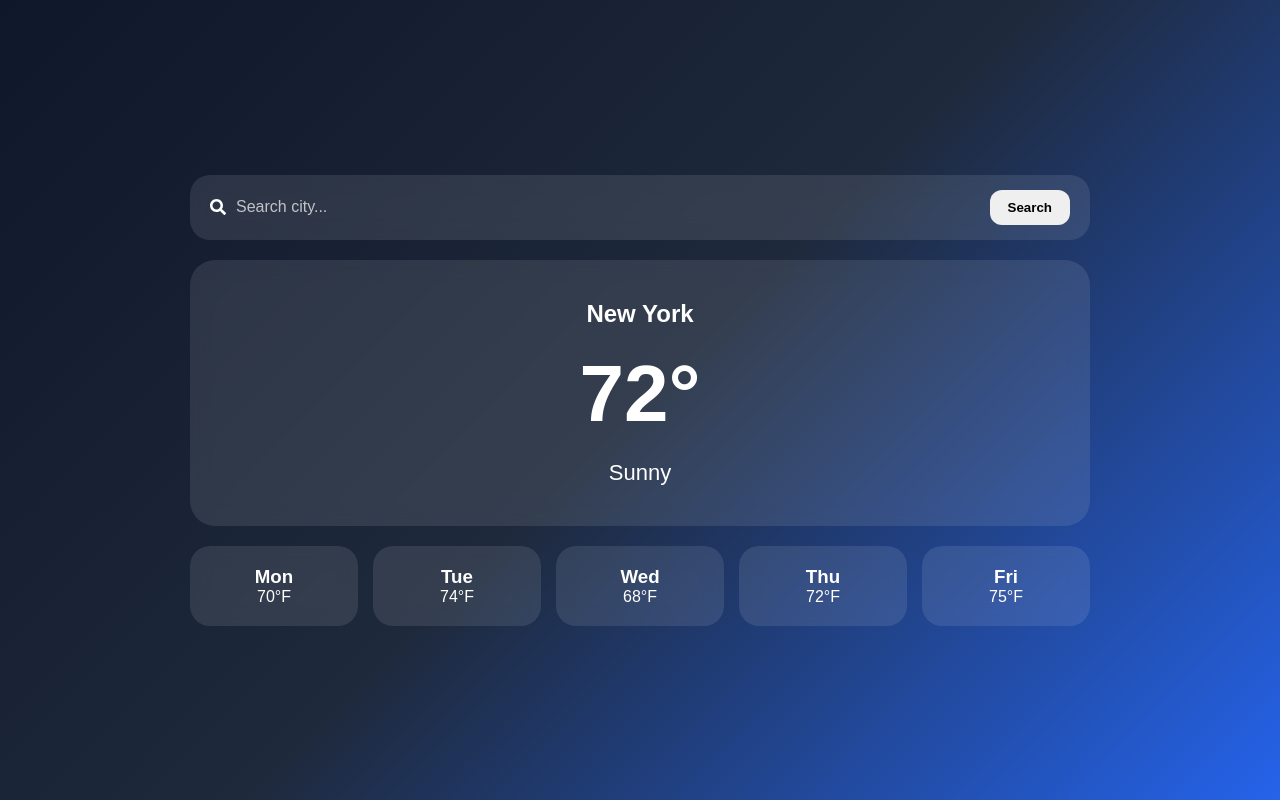
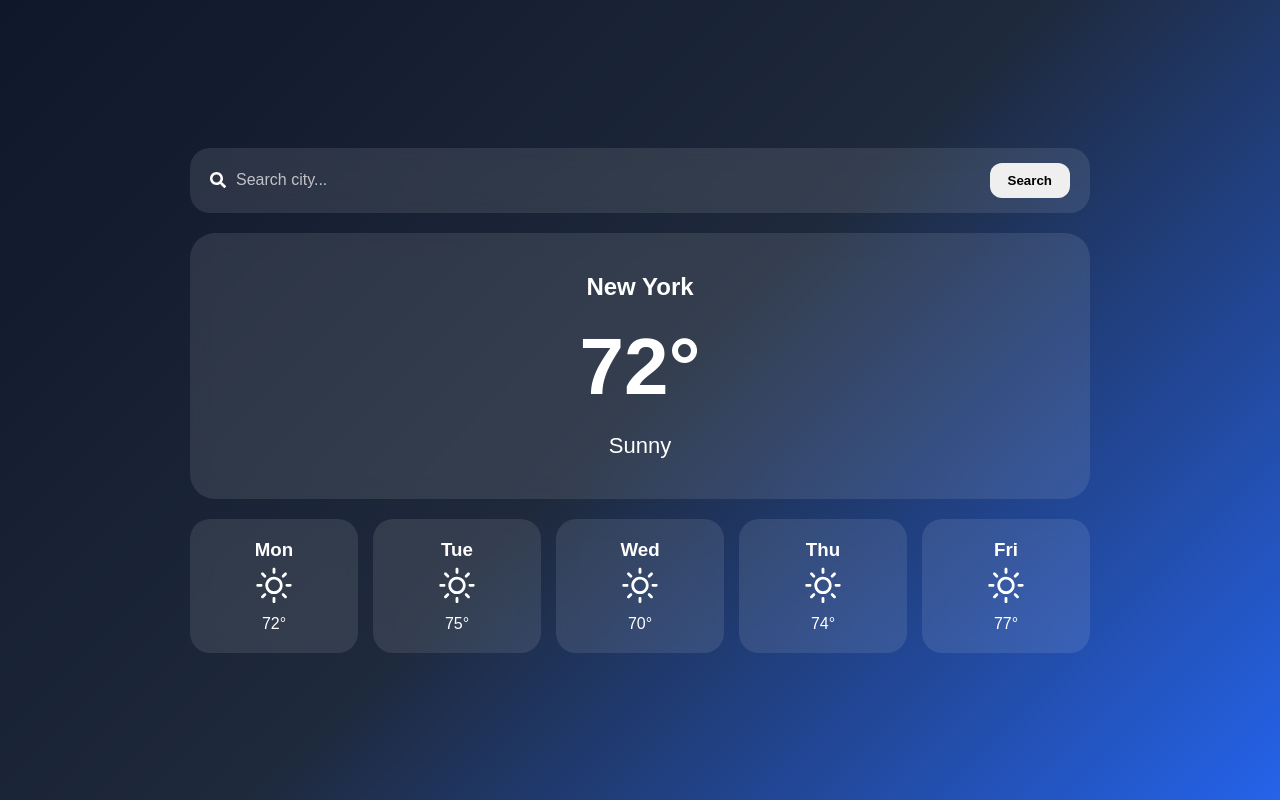
Before and after one commit to Agent610/weather-dashboard, a React (Vite) app in the folder Weather-Dashboard/: page / in a window 1280 px wide. Built offline with nearby package versions, Linux system fonts and the light colour scheme.

Commit message:
Added weather icons and new files

```diff
--- a/Weather-Dashboard/src/App.jsx
+++ b/Weather-Dashboard/src/App.jsx
@@ -3,6 +3,8 @@
 import SearchBar from "./components/SearchBar/SearchBar.jsx";
 import WeatherCard from "./components/WeatherCard/WeatherCard.jsx";
 import ForecastList from "./components/ForecastList/ForecastList.jsx";
+import { saveRecentCity } from "./utils/localStorage.js";
+import mockWeather from "./data/mockWeather.js";
 
 function App() {
   const [city, setCity] = useState("");
@@ -14,7 +16,7 @@
 
         <WeatherCard cityName="New York" temperature="72°" condition="Sunny" />
 
-        <ForecastList />
+        <ForecastList forecast={mockWeather.forecast} />
       </div>
     </div>
   );
--- a/Weather-Dashboard/src/components/ForecastCard/ForecastCard.css
+++ b/Weather-Dashboard/src/components/ForecastCard/ForecastCard.css
@@ -1,3 +1,15 @@
+.forecast-card {
+  background: rgba(255, 255, 255, 0.1);
+  backdrop-filter: blur(10px);
+  border-radius: 20px;
+  padding: 20px;
+  text-align: center;
+  color: white;
+}
+
+.forecast-icon {
+  font-size: 50px;
+}
 .forecast-card:hover {
   transform: scale(1.05);
 }
--- a/Weather-Dashboard/src/components/ForecastCard/ForecastCard.jsx
+++ b/Weather-Dashboard/src/components/ForecastCard/ForecastCard.jsx
@@ -0,0 +1,16 @@
+import "./ForecastCard.css";
+import { WiDaySunny } from "react-icons/wi";
+
+function ForecastCard({ day, temp }) {
+  return (
+    <div className="forecast-card">
+      <h3>{day}</h3>
+
+      <WiDaySunny className="forecast-icon" />
+
+      <p>{temp}</p>
+    </div>
+  );
+}
+
+export default ForecastCard;
--- a/Weather-Dashboard/src/components/ForecastList/ForecastList.jsx
+++ b/Weather-Dashboard/src/components/ForecastList/ForecastList.jsx
@@ -1,29 +1,14 @@
 import "./ForecastList.css";
 import { motion } from "framer-motion";
+import ForecastCard from "../ForecastCard/ForecastCard";
 
-function ForecastList() {
-  const forecast = [
-    { day: "Mon", temp: "70°F" },
-    { day: "Tue", temp: "74°F" },
-    { day: "Wed", temp: "68°F" },
-    { day: "Thu", temp: "72°F" },
-    { day: "Fri", temp: "75°F" },
-  ];
-
+function ForecastList({ forecast = [] }) {
   return (
-    <motion.div
-      className="forecast-list"
-      whileHover={{ scale: 1.05 }}
-      whileTap={{ scale: 0.98 }}
-    >
+    <div className="forecast-list">
       {forecast.map((item, index) => (
-        <div className="forecast-card" key={index}>
-          <h3>{item.day}</h3>
-
-          <p>{item.temp}</p>
-        </div>
+        <ForecastCard key={index} day={item.day} temp={item.temp} />
       ))}
-    </motion.div>
+    </div>
   );
 }
 
--- a/Weather-Dashboard/src/components/WeatherCard/WeatherCard.jsx
+++ b/Weather-Dashboard/src/components/WeatherCard/WeatherCard.jsx
@@ -1,5 +1,6 @@
 import "./WeatherCard.css";
 import { motion } from "framer-motion";
+import { WiDaySunny } from "react-icons/wi";
 
 function WeatherCard({ cityName, temperature, condition }) {
   return (
--- /dev/null
+++ b/Weather-Dashboard/src/services/weatherService.js
@@ -0,0 +1,5 @@
+import mockWeather from "../data/mockWeather";
+
+export const getWeather = async () => {
+  return mockWeather;
+};
--- /dev/null
+++ b/Weather-Dashboard/src/utils/localStorage.js
@@ -0,0 +1,13 @@
+export const getRecentCities = () => {
+  return JSON.parse(localStorage.getItem("recentCities")) || [];
+};
+
+export const saveRecentCity = (city) => {
+  const cities = getRecentCities();
+
+  if (!cities.includes(city)) {
+    cities.unshift(city);
+  }
+
+  localStorage.setItem("recentCities", JSON.stringify(cities.slice(0, 5)));
+};
```
Also changed, not shown: Weather-Dashboard/src/utils/convertTemp.js (added), Weather-Dashboard/src/utils/formatDate.js (added), Weather-Dashboard/src/utils/weatherThemes.js (added).
